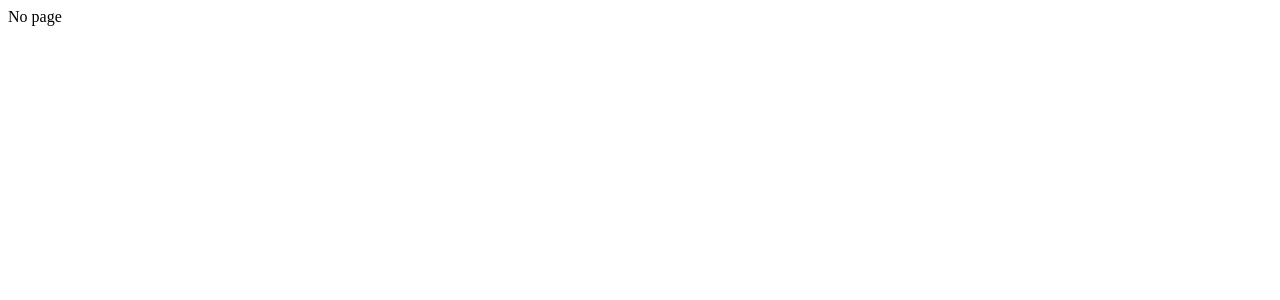
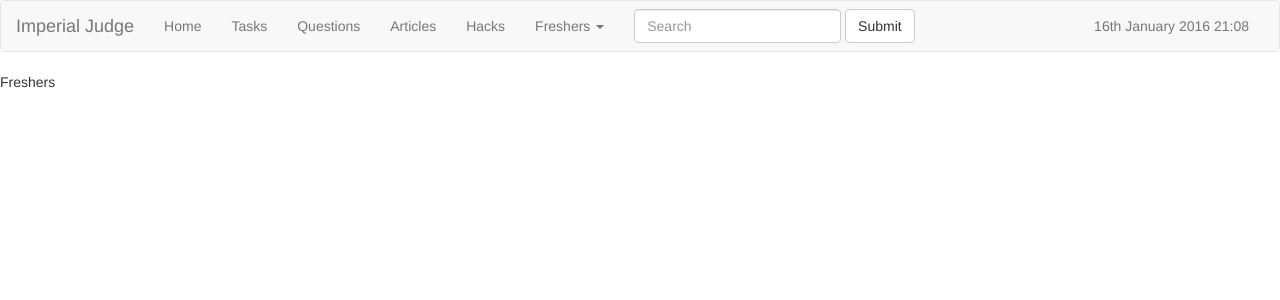
Before and after one commit to danalex97/Judge, a Django app: page /freshers/ in a window 1280 px wide. Before the commit the part shown is almost empty. Shown: the top 300 px of the page. Run offline with Django 3.2, Linux system fonts and the light colour scheme; parts of the project's set-up code (start-up, migrations or seed data) failed here and were passed over; some libraries are stand-ins or nearby versions.

Commit message:
Modifed menu and updated views.

```diff
--- /dev/null
+++ b/judge/templates/freshers.html
@@ -0,0 +1,18 @@
+<!DOCTYPE html>
+<html>
+	{% load staticfiles %}
+
+	<head>
+		<title>Home</title>
+	</head>
+
+	<body>
+
+{% include 'header.html' %}
+
+		<p> Freshers </p>
+
+{% include 'footer.html' %}
+
+	</body>
+</html>
--- a/judge/templates/header.html
+++ b/judge/templates/header.html
@@ -17,7 +17,7 @@
 				<span class="icon-bar"></span>
 				<span class="icon-bar"></span>
 			</button>
-		<a class="navbar-brand" href="">Online Judge</a>
+		<a class="navbar-brand" href="">Imperial Judge</a>
 	</div>
 
 	<div class="collapse navbar-collapse" id="bs-example-navbar-collapse-1">
@@ -30,6 +30,9 @@
 				<a href="/home/">Home</a>
 			</li>
 			<li
+				{% if "tasks" in path %}
+					class="active"
+				{% endif %}
 			>
 				<a href="/tasks/">Tasks</a>
 			</li>
@@ -40,10 +43,39 @@
 			>
 				<a href="/questions/">Questions</a>
 			</li>
+			<li
+				{% if "articles" in path %}
+					class="active"
+				{% endif %}
+			>
+				<a href="/articles/">Articles</a>
+			</li>
+			<li
+				{% if "hacks" in path %}
+					class="active"
+				{% endif %}
+			>
+				<a href="/hacks/">Hacks</a>
+			</li>
 
 			<li
+				{% if "freshers" in path %}
+					class="dropdown active"
+				{% else %}
+					class="dropdown"
+				{% endif %}
 			>
-				<a href="/questions/">Articles</a>
+			</li>
+
+			<li class="dropdown">
+				<a href="#" data-toggle="dropdown" class="dropdown-toggle">Freshers <b class="caret"></b></a>
+				<ul class="dropdown-menu">
+					<li><a href="#">Inbox</a></li>
+					<li><a href="#">Drafts</a></li>
+					<li><a href="#">Sent Items</a></li>
+					<li class="divider"></li>
+					<li><a href="#">Trash</a></li>
+				</ul>
 			</li>
 		</ul>
 
--- a/judge/urls.py
+++ b/judge/urls.py
@@ -7,6 +7,7 @@ from judge.views.basic_views import display_home
 from judge.views.basic_views import display_questions
 from judge.views.basic_views import display_articles
 from judge.views.basic_views import display_tasks
+from judge.views.basic_views import display_freshers
 from judge.views.basic_views import display_hacks
 from judge.views.basic_views import no_page
 
@@ -24,6 +25,7 @@ urlpatterns = patterns('',
     url(r'^tasks/$', display_tasks),
     url(r'^hacks/$', display_hacks),
     url(r'^articles/$', display_articles),
+    url(r'^freshers/$', display_freshers),
 
     url(r'.+', no_page),
 )
--- a/judge/views/basic_views.py
+++ b/judge/views/basic_views.py
@@ -12,6 +12,11 @@ from django.http import HttpResponse
 def display_home(request):
 	t = get_template('basic.html')
 	html = t.render(Context({ 'path':'home' }))
+	return HttpResponse(html)
+
+def display_freshers(request):
+	t = get_template('freshers.html')
+	html = t.render(Context({ 'path':'freshers' }))
 	return HttpResponse(html)
 
 def no_page(req):
@@ -55,13 +60,22 @@ def display_by_class(request, input_class, template, name):
 		, name)
 
 def display_questions(request):
-	return display_by_class(request, Question, 'questions.html', 'questions')
+	return display_by_class(request
+		, Question
+		, 'questions.html'
+		, 'questions')
 
 def display_tasks(request):
 	pass
 
 def display_hacks(request):
-	return display_by_class(request, Hack, 'hacks.html', 'hack')
+	return display_by_class(request
+		, Hack
+		, 'hacks.html'
+		, 'hack')
 
 def display_articles(request):
-	return display_by_class(request, Article, 'articles.html', 'articles')
+	return display_by_class(request
+		, Article
+		, 'articles.html'
+		, 'articles')
```
Also changed, not shown: 2 other files.
